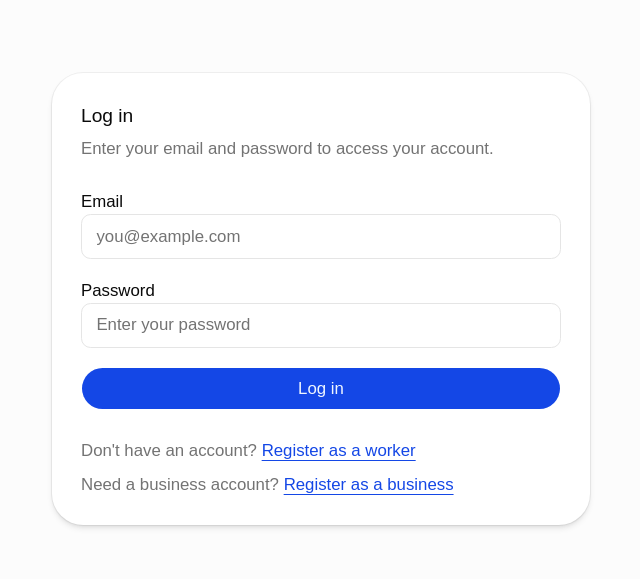
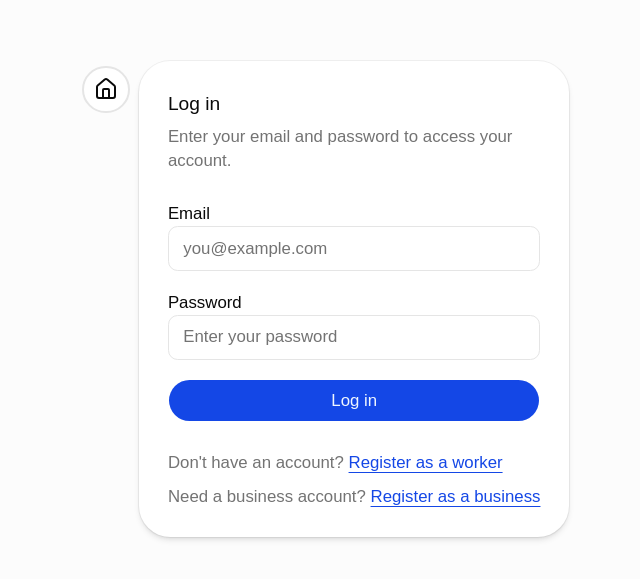
Before and after one commit to wehttqm/309a3, a React (Vite) app in the folder A3/frontend/: page /login in a window 1280 px wide. Shown: the part 101-680 px from the top of the page, without its empty margins (319-959 px from the left). Built offline with nearby package versions, Linux system fonts and the light colour scheme; no server answers.

Commit message:
Home button on login

```diff
--- a/A3/frontend/src/pages/auth/login.jsx
+++ b/A3/frontend/src/pages/auth/login.jsx
@@ -1,7 +1,7 @@
 import { useEffect, useState } from "react"
 import { Link, useLocation, useNavigate } from "react-router-dom"
+import { Button } from "@/components/ui/button"
 import { useAuth } from "@/context/auth-context"
-import { Button } from "@/components/ui/button"
 import {
   Card,
   CardContent,
@@ -10,6 +10,8 @@ import {
   CardHeader,
   CardTitle,
 } from "@/components/ui/card"
+
+import { Home } from "lucide-react"
 
 export const Login = () => {
   const navigate = useNavigate()
@@ -46,6 +48,15 @@ export const Login = () => {
 
   return (
     <div className="flex min-h-screen items-center justify-center bg-muted/30 px-4">
+      <div className="flex">
+        <div className="p-2 pt-1">
+          <div
+            className="rounded-full border-2 bg-white p-2 transition hover:cursor-pointer hover:bg-blue-600 hover:text-white"
+            onClick={() => navigate("/")}
+          >
+            <Home />
+          </div>
+        </div>
         <Card className="w-full max-w-md">
           <CardHeader>
             <CardTitle>Log in</CardTitle>
@@ -66,7 +77,7 @@ export const Login = () => {
                   autoComplete="email"
                   value={email}
                   onChange={(e) => setEmail(e.target.value)}
-                className="w-full rounded-md border border-input bg-background px-3 py-2 text-sm outline-none ring-offset-background placeholder:text-muted-foreground focus-visible:ring-2 focus-visible:ring-ring"
+                  className="w-full rounded-md border border-input bg-background px-3 py-2 text-sm ring-offset-background outline-none placeholder:text-muted-foreground focus-visible:ring-2 focus-visible:ring-ring"
                   placeholder="you@example.com"
                   required
                 />
@@ -82,7 +93,7 @@ export const Login = () => {
                   autoComplete="current-password"
                   value={password}
                   onChange={(e) => setPassword(e.target.value)}
-                className="w-full rounded-md border border-input bg-background px-3 py-2 text-sm outline-none ring-offset-background placeholder:text-muted-foreground focus-visible:ring-2 focus-visible:ring-ring"
+                  className="w-full rounded-md border border-input bg-background px-3 py-2 text-sm ring-offset-background outline-none placeholder:text-muted-foreground focus-visible:ring-2 focus-visible:ring-ring"
                   placeholder="Enter your password"
                   required
                 />
@@ -94,7 +105,11 @@ export const Login = () => {
                 </div>
               ) : null}
 
-            <Button type="submit" className="w-full" disabled={isSubmitting || isLoading}>
+              <Button
+                type="submit"
+                className="w-full"
+                disabled={isSubmitting || isLoading}
+              >
                 {isSubmitting ? "Logging in..." : "Log in"}
               </Button>
             </form>
@@ -103,18 +118,25 @@ export const Login = () => {
           <CardFooter className="flex flex-col items-start gap-2 text-sm text-muted-foreground">
             <p>
               Don&apos;t have an account?{" "}
-            <Link to="/register/regular" className="text-primary underline underline-offset-4">
+              <Link
+                to="/register/regular"
+                className="text-primary underline underline-offset-4"
+              >
                 Register as a worker
               </Link>
             </p>
             <p>
               Need a business account?{" "}
-            <Link to="/register/business" className="text-primary underline underline-offset-4">
+              <Link
+                to="/register/business"
+                className="text-primary underline underline-offset-4"
+              >
                 Register as a business
               </Link>
             </p>
           </CardFooter>
         </Card>
       </div>
+    </div>
   )
 }
```
Lines whose indentation alone changed are shown as unchanged.
